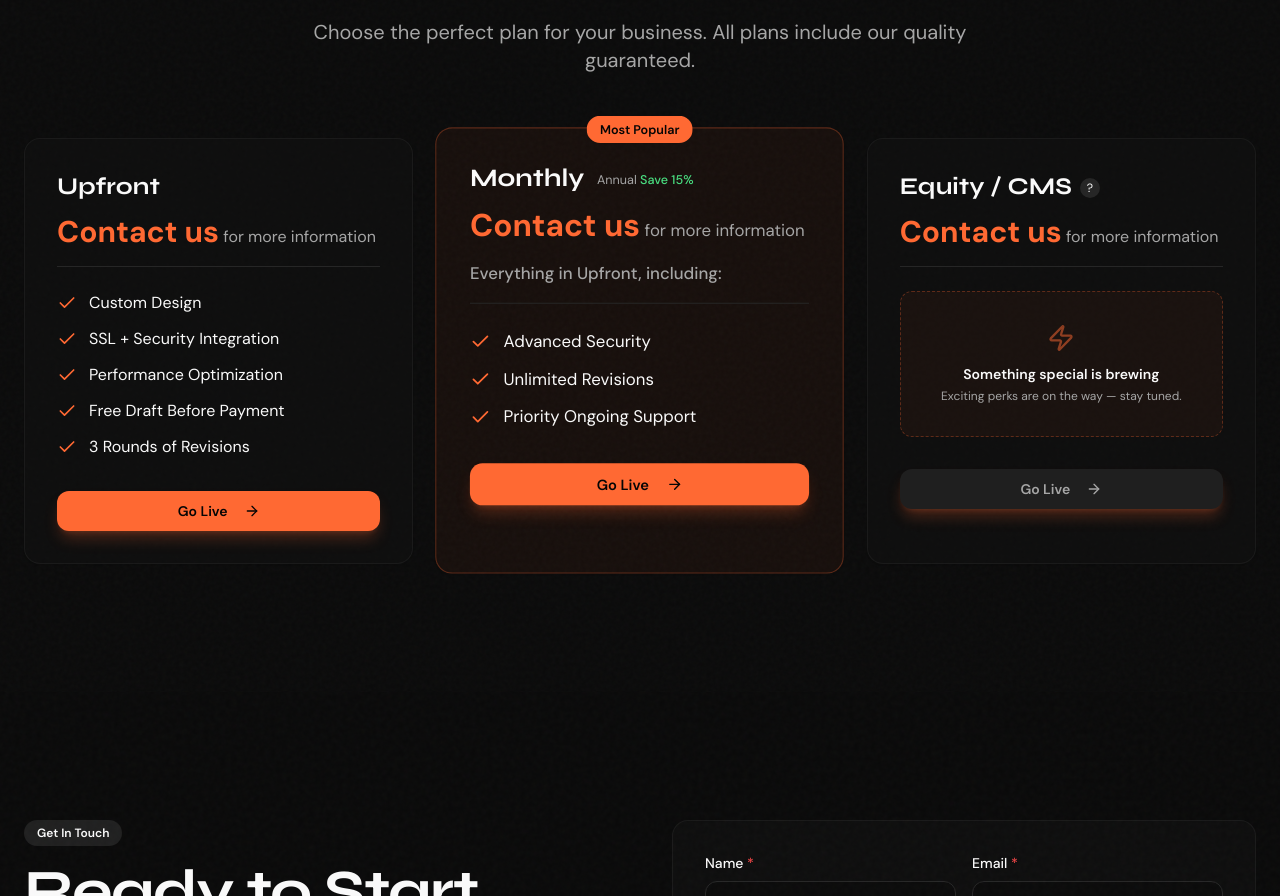
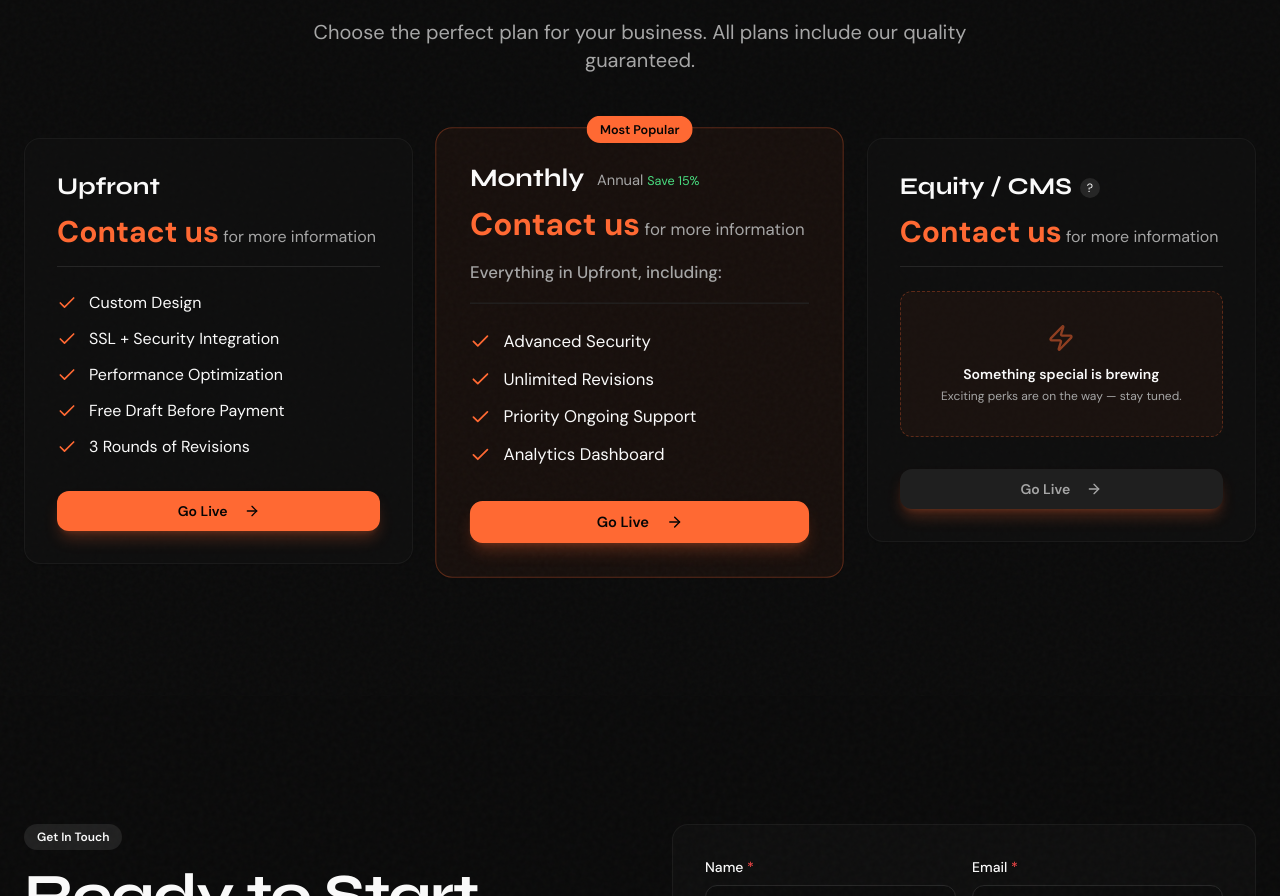
Before and after one commit to matrixfrr/GimmeASite, a Next.js app: page / in a window 1280 px wide. Shown: the part 3760-4656 px from the top of the page. Built offline with nearby package versions, Linux system fonts and the light colour scheme.

Commit message:
Re-add Analytics Dashboard to Monthly, fix grid stretch, Annual description, toggle sizing

```diff
--- a/src/app/page.tsx
+++ b/src/app/page.tsx
@@ -543,6 +543,7 @@ function PricingSection({ onOpenPayment }: { onOpenPayment: (plan: "one-time" |
         "Advanced Security",
         "Unlimited Revisions",
         "Priority Ongoing Support",
+        "Analytics Dashboard",
       ],
       popular: true,
     },
@@ -572,7 +573,7 @@ function PricingSection({ onOpenPayment }: { onOpenPayment: (plan: "one-time" |
           </p>
         </div>
 
-        <div className="grid md:grid-cols-3 gap-8">
+        <div className="grid md:grid-cols-3 gap-8 items-start">
           {plans.map((plan) => (
             <Card
               key={plan.name}
@@ -597,9 +598,9 @@ function PricingSection({ onOpenPayment }: { onOpenPayment: (plan: "one-time" |
                       <button
                         type="button"
                         onClick={() => setMonthlyBilling("annual")}
-                        className="text-xs text-muted-foreground hover:text-foreground transition-colors"
+                        className="text-sm text-muted-foreground hover:text-foreground transition-colors"
                       >
-                        Annual <span className="text-green-400 font-medium">Save 15%</span>
+                        Annual <span className="text-xs text-green-400">Save 15%</span>
                       </button>
                     ) : (
                       <button
@@ -633,7 +634,9 @@ function PricingSection({ onOpenPayment }: { onOpenPayment: (plan: "one-time" |
                 <span className="text-muted-foreground"> {plan.priceLabel}</span>
               </div>
               {plan.description && (
-                <p className="text-muted-foreground mb-4 font-medium">{plan.description}</p>
+                <p className="text-muted-foreground mb-4 font-medium">
+                  {plan.name === "Monthly" && monthlyBilling === "annual" ? "Everything in Monthly, including:" : plan.description}
+                </p>
               )}
               <Separator className="mb-6" />
               {plan.features.length > 0 || plan.name === "Monthly" ? (
```
